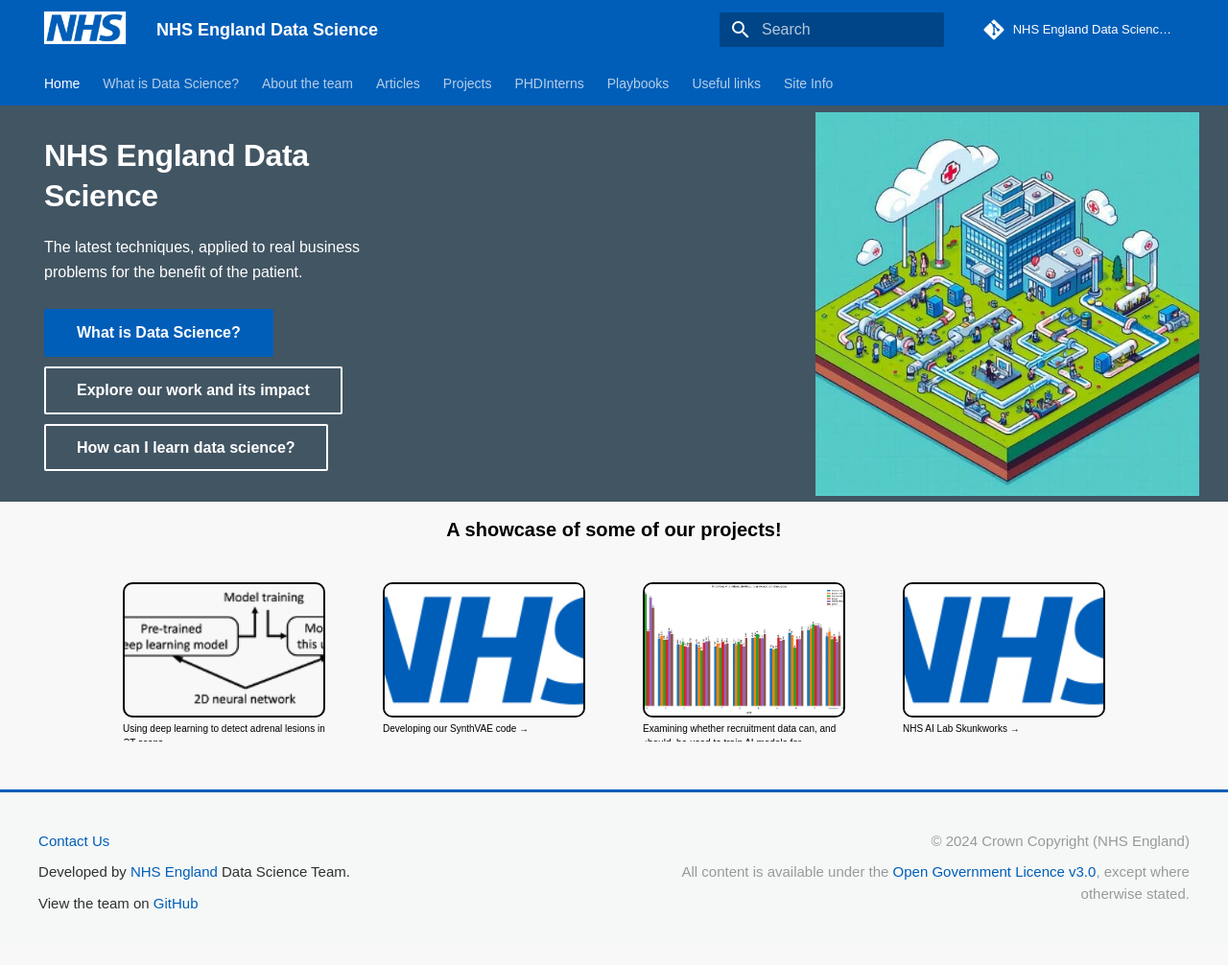
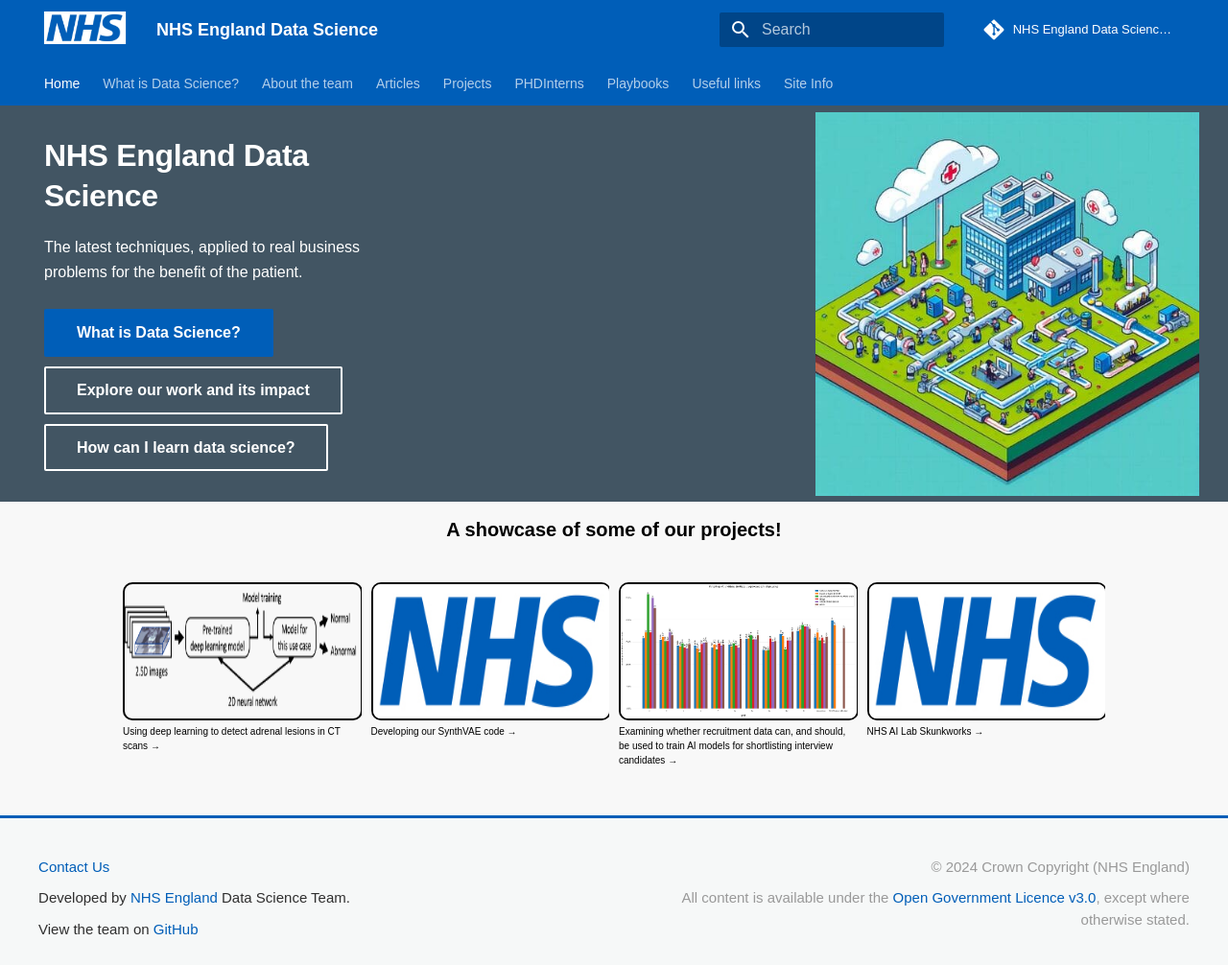
Before and after one commit to nhsengland/datascience, an MkDocs documentation site: the page built from docs/index.md, in a window 1280 px wide and 1006 px high. Shown: the whole window at 96% size. Built offline with MkDocs 1.6.1 and Material for MkDocs 9.7.7, drawn with Linux system fonts in a browser that asks for light colours; some web fonts are replaced; comment, search, counter and statistics services are not loaded; old or Windows-style settings are respelled for this version of MkDocs.

Commit message:
fix issue with image sizes

```diff
--- a/overrides/home.html
+++ b/overrides/home.html
@@ -283,7 +283,7 @@
 .tiles-container {
   display: grid;
   grid-template-columns: repeat(4,1fr);
-  gap: 60px;
+  gap: 10px;
   /* padding: 20px; */
   width:80%;
   margin: 0 auto;
@@ -292,19 +292,16 @@
 .tile {
     display: block;
     width: 100%;
-    /* height:100%; */
-    /* aspect-ratio: 1.6; */
     overflow: hidden;
     border-radius: 5px;
     transition: transform 0.3s ease;
-
+    position: relative;
+    overflow: hidden;
 }
 
 .tile img {
-    width: 100%;
-    height:85%;
-    aspect-ratio: 1.8;
-    object-fit: cover;
+    width: 250px;
+    height: 144px;
     border-radius: 10px;
     border: 2px solid black;
 }
```
